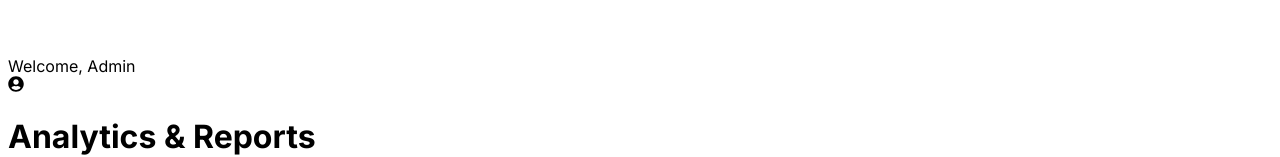
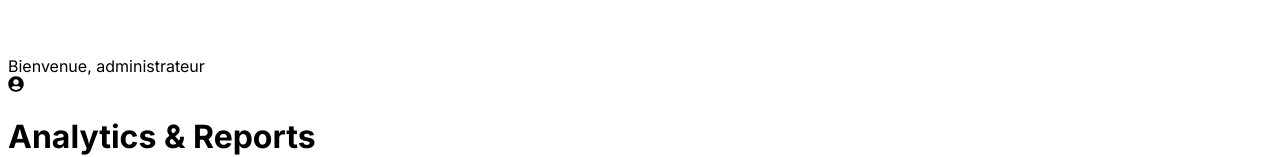
Before and after one commit to AlLubila/josglobal-sarl, a Next.js app: page /admin/dashboard/analystics in a window 1280 px wide. Shown: the part 537-694 px from the top of the page. Built offline with nearby package versions, Linux system fonts and the light colour scheme.

Commit message:
Update AdminHeader.tsx

```diff
--- a/src/components/AdminHeader.tsx
+++ b/src/components/AdminHeader.tsx
@@ -23,7 +23,7 @@ export default function AdminHeader() {
         </div>
         {/* User Avatar/Settings */}
         <div className="flex items-center space-x-4">
-          <div className="text-sm">Welcome, Admin</div>
+          <div className="text-sm">Bienvenue, administrateur</div>
           <FaUserCircle className="text-3xl cursor-pointer" />
         </div>
       </div>
```
